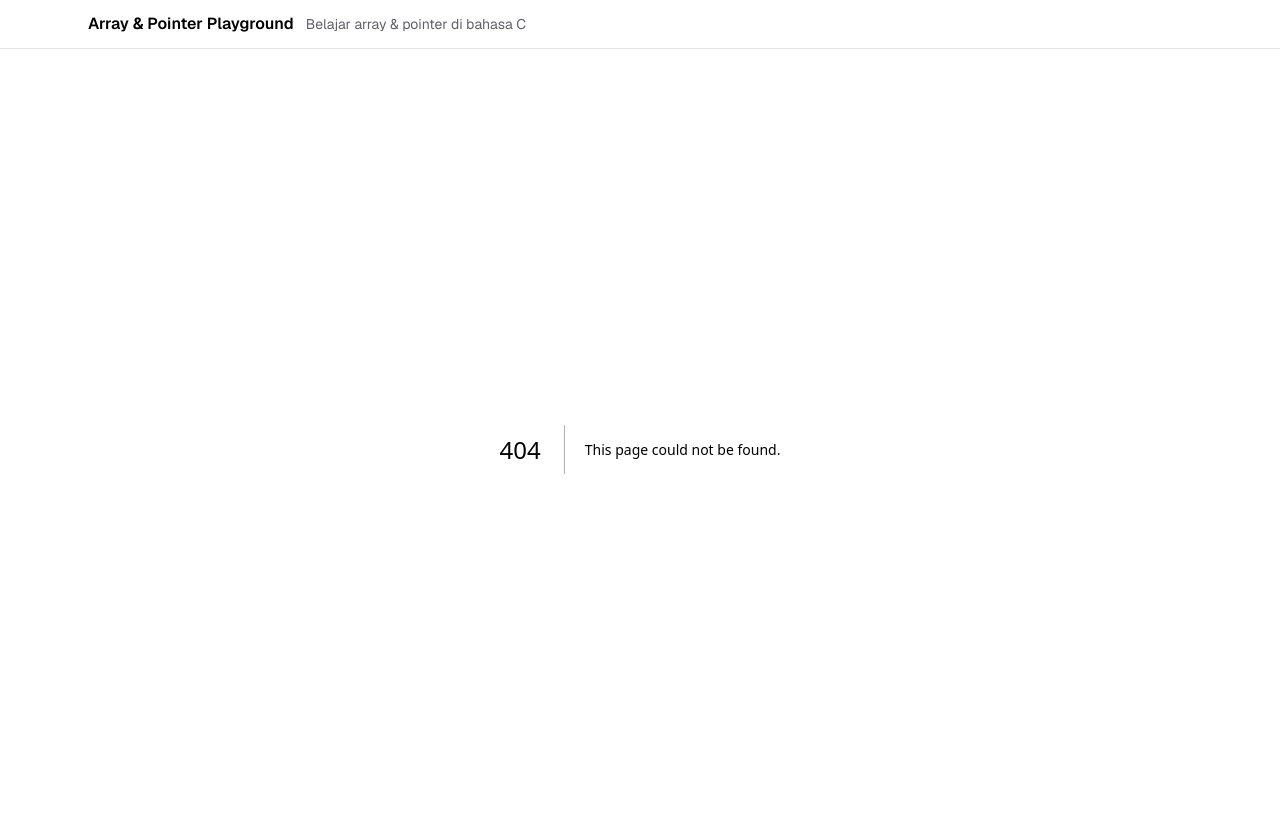
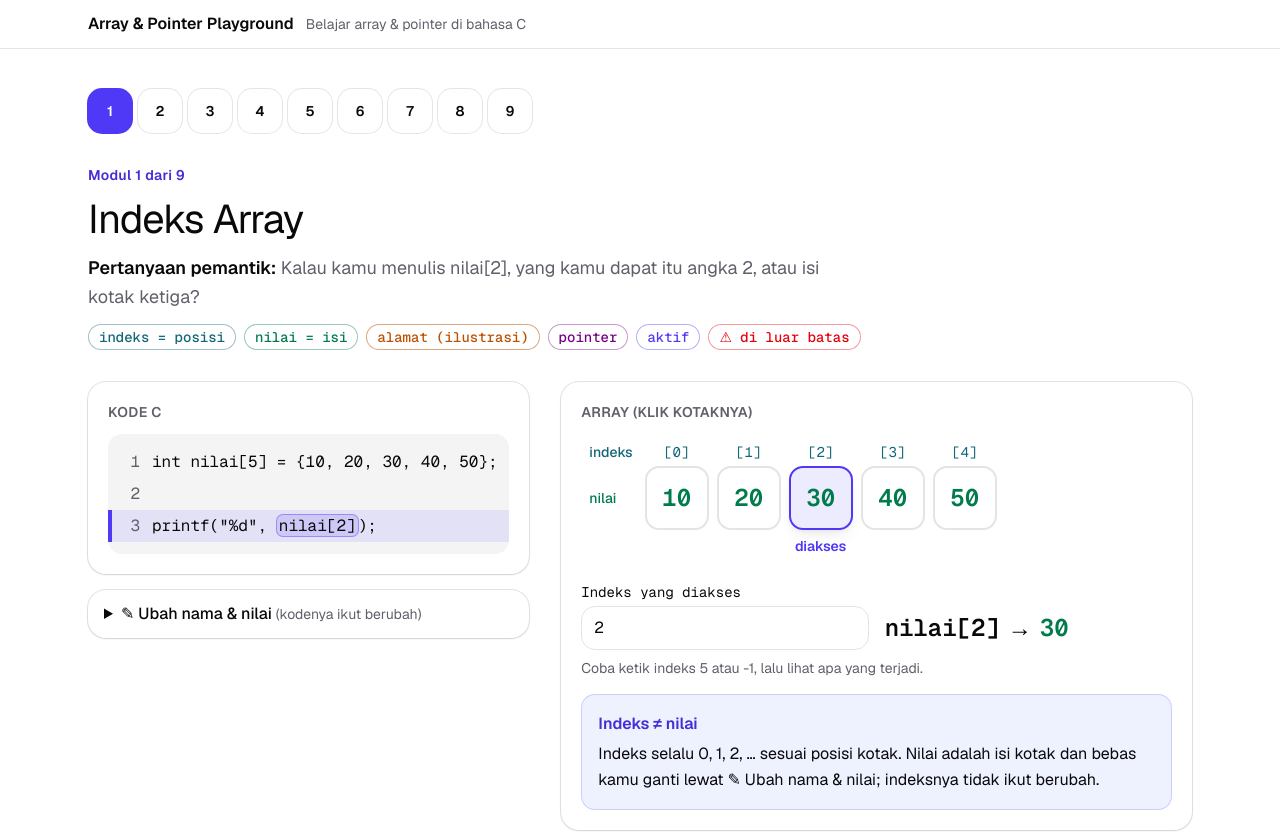
Before and after one commit to MyBootcampGweh/array-and-pointer-playground, a Next.js app: page /modul/1 in a window 1280 px wide. Before the commit this address had no page. Shown: the top 832 px of the page. Built offline with nearby package versions, Linux system fonts and the light colour scheme.

Commit message:
feat(modul-1): add array indexing simulation

```diff
--- /dev/null
+++ b/src/app/modul/1/array-indexing-demo.tsx
@@ -0,0 +1,128 @@
+"use client";
+
+import { useState } from "react";
+
+import { CodePanel } from "@/components/code-panel";
+import {
+  ArrayValuesField,
+  DataEditor,
+  IntField,
+  NameField,
+} from "@/components/data-editor";
+import { ArrayView } from "@/components/memory-cell";
+import { Callout, Narration, Panel, RoleChip, Stage } from "@/components/ui";
+import { readElement } from "@/lib/memory";
+
+const DEFAULT_NAME = "nilai";
+const DEFAULT_VALUES: readonly number[] = [10, 20, 30, 40, 50];
+const DEFAULT_INDEX = 2;
+
+export function ArrayIndexingDemo() {
+  const [name, setName] = useState(DEFAULT_NAME);
+  const [values, setValues] = useState(DEFAULT_VALUES);
+  const [index, setIndex] = useState(DEFAULT_INDEX);
+
+  const read = readElement(values, index);
+  const access = `${name}[${index}]`;
+  const lines = [
+    `int ${name}[${values.length}] = {${values.join(", ")}};`,
+    "",
+    `printf("%d", ${access});`,
+  ];
+
+  function restoreExample() {
+    setName(DEFAULT_NAME);
+    setValues(DEFAULT_VALUES);
+    setIndex(DEFAULT_INDEX);
+  }
+
+  return (
+    <Stage
+      code={<CodePanel lines={lines} activeLine={2} activePart={access} />}
+      editor={
+        <DataEditor onRestore={restoreExample}>
+          <NameField
+            label="Nama array"
+            value={name}
+            taken={["printf"]}
+            onCommit={setName}
+          />
+          <ArrayValuesField name={name} values={values} onChange={setValues} />
+        </DataEditor>
+      }
+      visual={
+        <Panel title="Array (klik kotaknya)">
+          <ArrayView
+            name={name}
+            values={values}
+            activeIndex={read.kind === "ok" ? index : null}
+            activeLabel="diakses"
+            onSelect={setIndex}
+          />
+          <div className="mt-4 grid items-end gap-4 sm:grid-cols-2">
+            <IntField
+              label="Indeks yang diakses"
+              value={index}
+              onCommit={setIndex}
+            />
+            <p className="flex min-h-11 flex-wrap items-center gap-2 font-mono text-xl font-semibold sm:text-2xl">
+              <span>{access}</span>
+              <span aria-hidden="true">→</span>
+              <span className="sr-only">hasilnya</span>
+              {read.kind === "ok" ? (
+                <span className="text-value">{read.value}</span>
+              ) : (
+                <span className="text-destructive">?</span>
+              )}
+            </p>
+          </div>
+          <p className="mt-2 text-sm text-muted-foreground">
+            Coba ketik indeks {values.length} atau -1, lalu lihat apa yang
+            terjadi.
+          </p>
+          <div className="mt-4">
+            {read.kind === "out-of-bounds" ? (
+              <Callout
+                tone="danger"
+                title={`⚠ ${access} di luar batas!`}
+                isAlert
+              >
+                Array <code className="font-mono">{name}</code> hanya punya
+                indeks 0 sampai {values.length - 1}. Bahasa C tidak akan
+                menghentikanmu: program bisa membaca memori milik data lain,
+                memberi angka acak, atau crash. Ini disebut{" "}
+                <em>undefined behavior</em>. Jangan pernah dilakukan di program
+                sungguhan.
+              </Callout>
+            ) : (
+              <Callout title="Indeks ≠ nilai">
+                Indeks selalu 0, 1, 2, … sesuai posisi kotak. Nilai adalah isi
+                kotak dan bebas kamu ganti lewat ✎ Ubah nama &amp; nilai;
+                indeksnya tidak ikut berubah.
+              </Callout>
+            )}
+          </div>
+        </Panel>
+      }
+      narration={
+        <Narration>
+          {read.kind === "ok" ? (
+            <>
+              <code className="font-mono">{access}</code> artinya “buka kotak di
+              posisi <RoleChip role="index">indeks {index}</RoleChip>”. Karena
+              hitungan dimulai dari 0, itu kotak ke-{index + 1}, dan isinya{" "}
+              <RoleChip role="value">nilai {read.value}</RoleChip>.
+            </>
+          ) : (
+            <>
+              <code className="font-mono">{access}</code> meminta posisi {index}
+              , padahal posisi yang sah hanya 0 sampai {values.length - 1}.
+              Hasilnya tidak bisa dipercaya, jadi di sini ditampilkan sebagai
+              “?”.
+            </>
+          )}
+        </Narration>
+      }
+    />
+  );
+}
--- /dev/null
+++ b/src/app/modul/1/page.tsx
@@ -0,0 +1,37 @@
+import type { Metadata } from "next";
+
+import { ModuleFrame, moduleMetadata } from "@/components/module-frame";
+
+import { ArrayIndexingDemo } from "./array-indexing-demo";
+
+export const metadata: Metadata = moduleMetadata(1);
+
+export default function ArrayIndexingPage() {
+  return (
+    <ModuleFrame
+      number={1}
+      question="Kalau kamu menulis nilai[2], yang kamu dapat itu angka 2, atau isi kotak ketiga?"
+      analogy={
+        <>
+          Indeks itu nomor loker, nilai itu barang di dalam loker. Loker nomor 2
+          boleh berisi apa saja; nomornya tetap 2. Dan karena nomor loker
+          dimulai dari 0, loker nomor 2 adalah loker ketiga.
+        </>
+      }
+      quiz={{
+        question:
+          "Dari int skor[4] = {7, 8, 9, 10}; berapa skor[3]? Bolehkah menulis skor[4]?",
+        answer: (
+          <>
+            <code className="font-mono">skor[3]</code> bernilai 10, karena
+            indeks 3 adalah elemen keempat.{" "}
+            <code className="font-mono">skor[4]</code> tidak boleh: indeks yang
+            sah hanya 0 sampai 3, jadi itu sudah di luar batas array.
+          </>
+        ),
+      }}
+    >
+      <ArrayIndexingDemo />
+    </ModuleFrame>
+  );
+}
```
